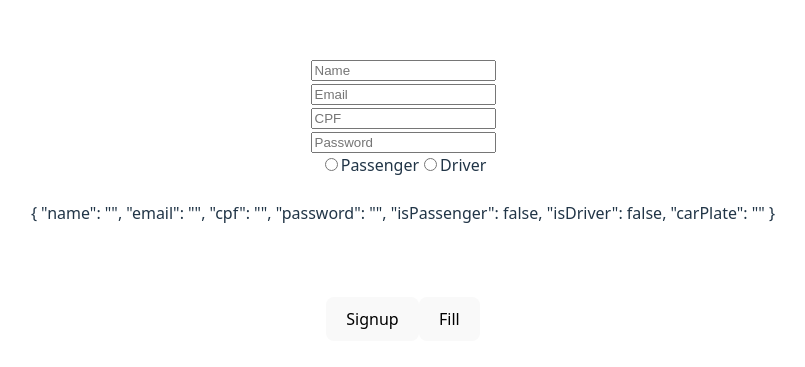
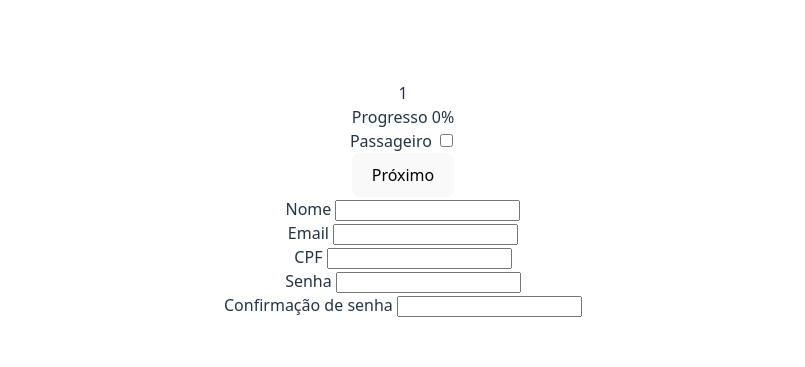
Before and after one commit to adannogueira/taxi-app-ddd, a Vue app in the folder frontend/: page / in a window 1280 px wide. Shown: the part 201-568 px from the top of the page, without its empty margins (237-1042 px from the left). Built offline with nearby package versions, Linux system fonts and the light colour scheme.

Commit message:
add wizard for signup

```diff
--- a/frontend/src/App.vue
+++ b/frontend/src/App.vue
@@ -1,88 +1,72 @@
 <script setup lang="ts">
-import { ref, watch } from "vue";
-import axios from "axios";
+import { ref } from "vue";
 
 const form = ref({
 	name: "",
 	email: "",
 	cpf: "",
 	password: "",
+	confirmPassword: "",
 	isPassenger: false,
-	isDriver: false,
-	carPlate: "",
+	step: 1,
 });
-const accountId = ref("");
-const status = ref("");
-const message = ref("");
-const type = ref("");
-
-watch(type, (selected) => {
-	form.value.isPassenger = selected === "passenger";
-	form.value.isDriver = selected === "driver";
-});
-
-function fill() {
-	form.value.name = "Johnny Depp";
-	form.value.email = "johnny@depp.com";
-	form.value.cpf = "00000000191";
-	form.value.password = "admin123";
-	form.value.isPassenger = true;
-	form.value.isDriver = false;
-	type.value = "passenger";
+function calculateProgress() {
+	let progress = 0;
+	if (form.value.isPassenger) progress += 25;
+	if (form.value.name) progress += 20;
+	if (form.value.email) progress += 20;
+	if (form.value.cpf) progress += 20;
+	if (
+		form.value.password &&
+		form.value?.password === form.value?.confirmPassword
+	)
+		progress += 15;
+	return progress;
 }
 
-async function signup() {
-	try {
-		const response = await axios.post(
-			"http://localhost:3000/signup",
-			{
-				...form.value,
-			},
-			{ headers: { "Content-Type": "application/json" } },
-		);
-		console.log(response.data);
-		const output = response.data;
-		accountId.value = output.accountId;
-		status.value = "success";
-	} catch (err) {
-		message.value = err.response.data;
-		status.value = "error";
-	}
+function next() {
+	form.value.step++;
 }
 </script>
 
 <template>
 	<div>
-    <input class="input-name" type="text" placeholder="Name" v-model="form.name"/>
+		<div>
+			<span class="span-step">{{ form.step }}</span>
 		</div>
 		<div>
-    <input class="input-email" type="text" placeholder="Email" v-model="form.email"/>
+			<span>Progresso </span>
+			<span class="span-progress">{{ calculateProgress() }}%</span>
+		</div>
 	</div>
 	<div>
-    <input class="input-cpf" type="text" placeholder="CPF" v-model="form.cpf"/>
+		<span>Passageiro </span>
+		<input type="checkbox" class="input-is-passenger" v-model="form.isPassenger"/>
+	</div>
+	<div><button class="button-next" @click="next()">Próximo</button></div>
+	<div>
+		<div>
+			<span>Nome </span>
+			<input type="text" class="input-name" v-model="form.name">
 		</div>
 		<div>
-    <input type="text" class="input-password" placeholder="Password" v-model="form.password"/>
+			<span>Email </span>
+			<input type="email" class="input-email" v-model="form.email">
 		</div>
 		<div>
-    <input type="radio" class="input-passenger" value="passenger" v-model="type" />
-    <label for="passenger">Passenger</label>
-
-    <input type="radio" class="input-passenger" value="driver" v-model="type" />
-    <label for="driver">Driver</label>
+			<span>CPF </span>
+			<input type="text" class="input-cpf" v-model="form.cpf">
 		</div>
-  <br>
-  {{ form }}
-  <br>
-  {{ accountId }}
-  <br>
-  <span class="span-status">{{ status }}</span>
-  <br>
-  <span class="span-message">{{ message }}</span>
-  <br>
+	</div>
 	<div>
-    <button class="button-signup" @click="signup">Signup</button>
-    <button @click="fill()">Fill</button>
+		<div>
+			<span>Senha </span>
+			<input type="password" class="input-password" v-model="form.password">
+		</div>
+		<div>
+			<span>Confirmação de senha </span>
+			<input type="password" class="input-confirm-password" v-model="form.confirmPassword">
+		</div>
 	</div>
 </template>
 
```
Also changed, not shown: 1 other file (tests, documents, lock files or other folders). Lines whose indentation alone changed are shown as unchanged.
